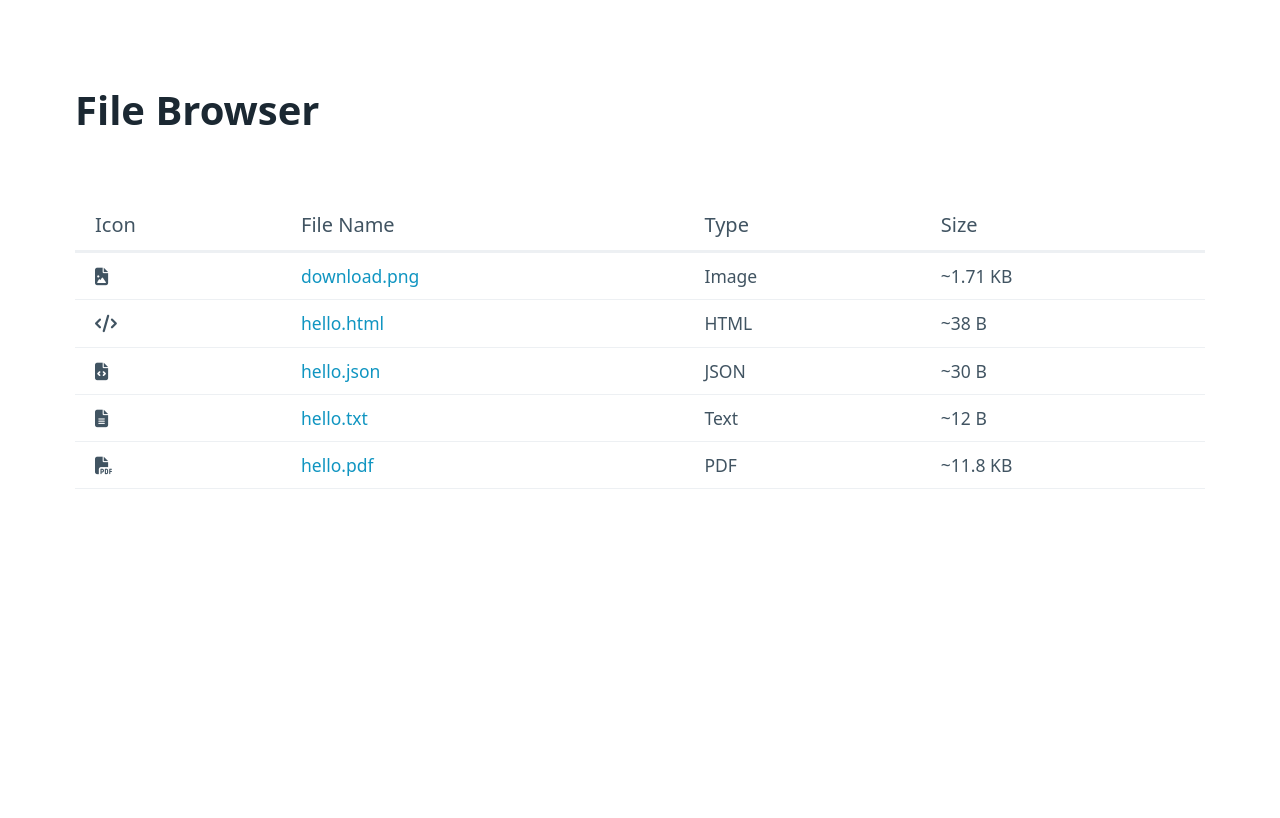
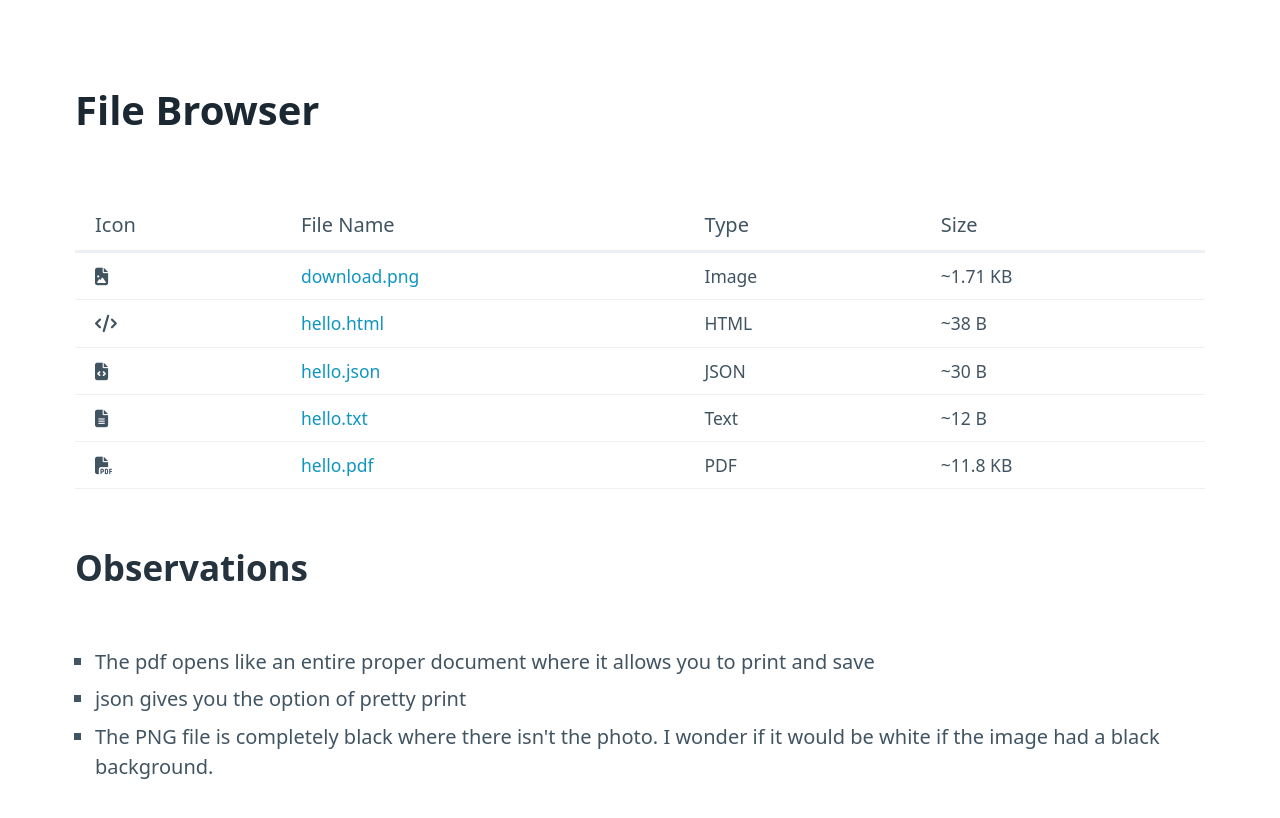
Before and after one commit to MrBiscuitss/file-browser, a plain HTML site: page index.html in a window 1280 px wide. Drawn offline with nearby package versions, Linux system fonts and the light colour scheme.

Commit message:
finished index.html

```diff
--- a/index.html
+++ b/index.html
@@ -56,6 +56,13 @@
         </tr>
       </tbody>
     </table>
+
+    <h2>Observations</h2>
+    <ul>
+      <li>The pdf opens like an entire proper document where it allows you to print and save</li>
+      <li>json gives you the option of pretty print</li>
+      <li>The PNG file is completely black where there isn't the photo. I wonder if it would be white if the image had a black background.</li>
+    </ul>
   </main>
 </body>
 </html>
```
